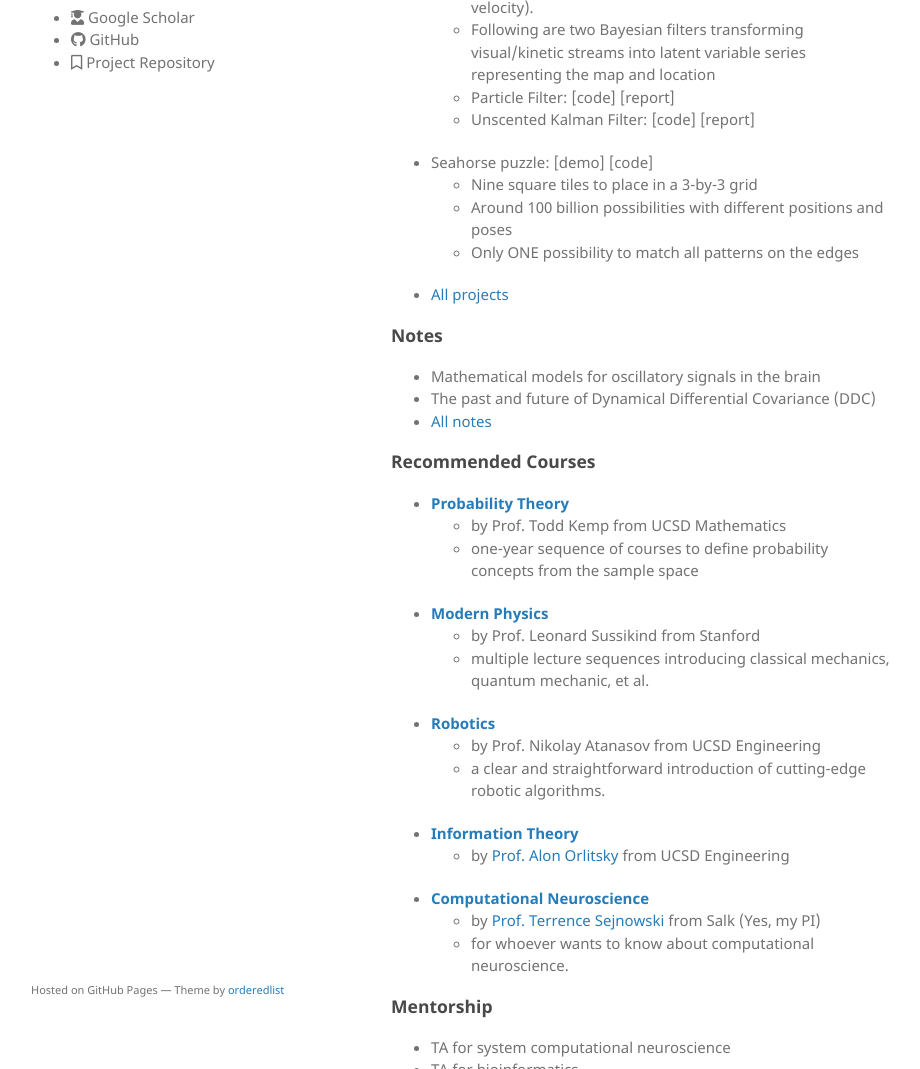
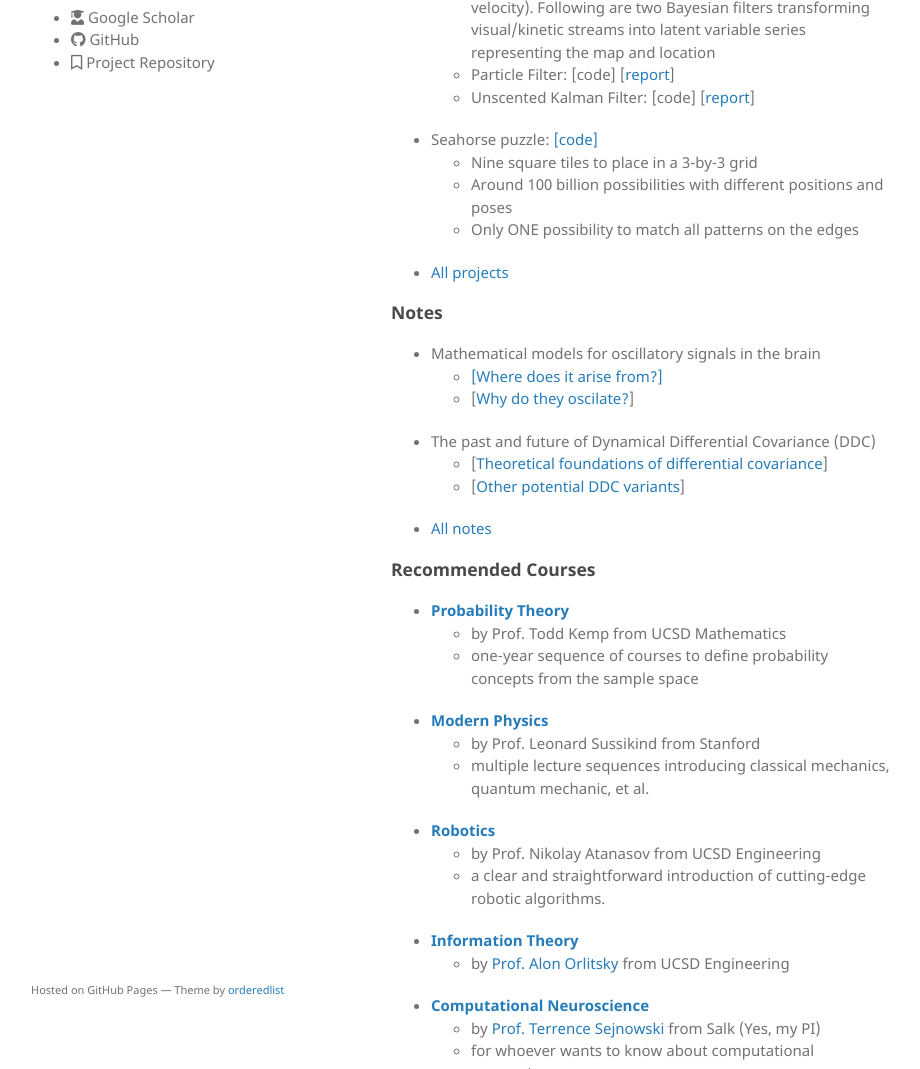
Before and after one commit to yschen13/yschen13.github.io, a Jekyll site: the page built from docs/index.md, in a window 1280 px wide and 1400 px high, scrolled down 540 px. Shown: the part 331-1400 px from the top of the window, without its empty margins (179-1099 px from the left). Built offline with Jekyll 4.4.1, drawn with Linux system fonts in a browser that asks for light colours; some of the changed text lies outside the part shown.

Commit message:
Midnight commit

```diff
--- a/docs/_config.yml
+++ b/docs/_config.yml
@@ -3,3 +3,5 @@ logo: /assets/img/IMG_0637.jp2
 description:
 plugins:
     - jekyll-seo-tag
+kramdown:
+    auto_ids: true
--- a/docs/index.md
+++ b/docs/index.md
@@ -4,7 +4,7 @@ layout: default
 
 I'm a PhD candadiate in computational neuroscience, mentored by [Dr.Terrence Sejnowski](https://cnl.salk.edu) at Salk. [My research](https://scholar.google.com/citations?user=7xTBMSkAAAAJ&hl=en) focuses on causality detection in time-series data and modeling computation principles in neural circuits. Check out my latest network causality estimation algorithm: [Dynamical Differential Covariance (DDC)](https://www.biorxiv.org/content/10.1101/2021.06.18.448901v2).
 
-Besides lab research, I'm broadly interested in **AI algorithms, theories (and puzzles)**. During the years, I accumulated pages of [research notes (network dynamics, causality estimation, ICA algorithms)](./notes.html) and [side projects (Object recognition, SLAM, puzzle sovling!)](./projects.html) and equivalently two M.S. degrees!
+Besides lab research, I'm broadly interested in **AI algorithms, theories (and puzzles)**. During the years, I accumulated pages of [research notes (network dynamics, causality estimation, ICA algorithms)](#notes) and [side projects (Object recognition, SLAM, puzzle sovling!)](#fun-projects) and equivalently two M.S. degrees!
 
 I'm posting them here so that they don't have to go through the painful and lengthy review process to qualify as publications. If anyone is interested in these material, feel free to drop me an email (cyusi@ucsd.edu).
 
@@ -16,11 +16,10 @@ I'm posting them here so that they don't have to go through the painful and leng
 
 ### Fun Projects
 * Simultaneous Localization and Mapping (SLAM)
-  * Core question in autonomous driving: how to represent the street map and self location with information from in-vehicle cameras and kinetic data (e.g. linear/angular velocity).
-  * Following are two Bayesian filters transforming visual/kinetic streams into latent variable series representing the map and location
-  * Particle Filter: [code] [report]
-  * Unscented Kalman Filter: [code] [report]
-* Seahorse puzzle: [demo] [code]
+  * Core question in autonomous driving: how to represent the street map and self location with information from in-vehicle cameras and kinetic data (e.g. linear/angular velocity). Following are two Bayesian filters transforming visual/kinetic streams into latent variable series representing the map and location
+  * Particle Filter: [code] [[report](./assets/files/SLAM_Particle.pdf)]
+  * Unscented Kalman Filter: [code] [[report](./assets/files/SLAM_KF.pdf)]
+* Seahorse puzzle: [[code]](https://github.com/yschen13/Puzzle_Seahorse)
   * Nine square tiles to place in a 3-by-3 grid
   * Around 100 billion possibilities with different positions and poses
   * Only ONE possibility to match all patterns on the edges
@@ -29,7 +28,11 @@ I'm posting them here so that they don't have to go through the painful and leng
 
 ### Notes
 * Mathematical models for oscillatory signals in the brain
+  * [[Where does it arise from?]](./assets/files/Notes_Wave_generation.pdf)
+  * [[Why do they oscilate?](./assets/files/Notes_Wave_Effect.pdf)]
 * The past and future of Dynamical Differential Covariance (DDC)
+  * [[Theoretical foundations of differential covariance](./assets/files/Notes_DDC.pdf)]
+  * [[Other potential DDC variants](./assets/files/Notes_DDC.pdf)]
 * [All notes](./notes.html)
 
 
@@ -49,7 +52,7 @@ I'm posting them here so that they don't have to go through the painful and leng
   * by [Prof. Terrence Sejnowski](https://cnl.salk.edu) from Salk (Yes, my PI)
   * for whoever wants to know about computational neuroscience.
 
-### Mentorship
+### Teaching Expericences
 * TA for system computational neuroscience
 * TA for bioinformatics
 
```
Also changed, not shown: 2 other files.
